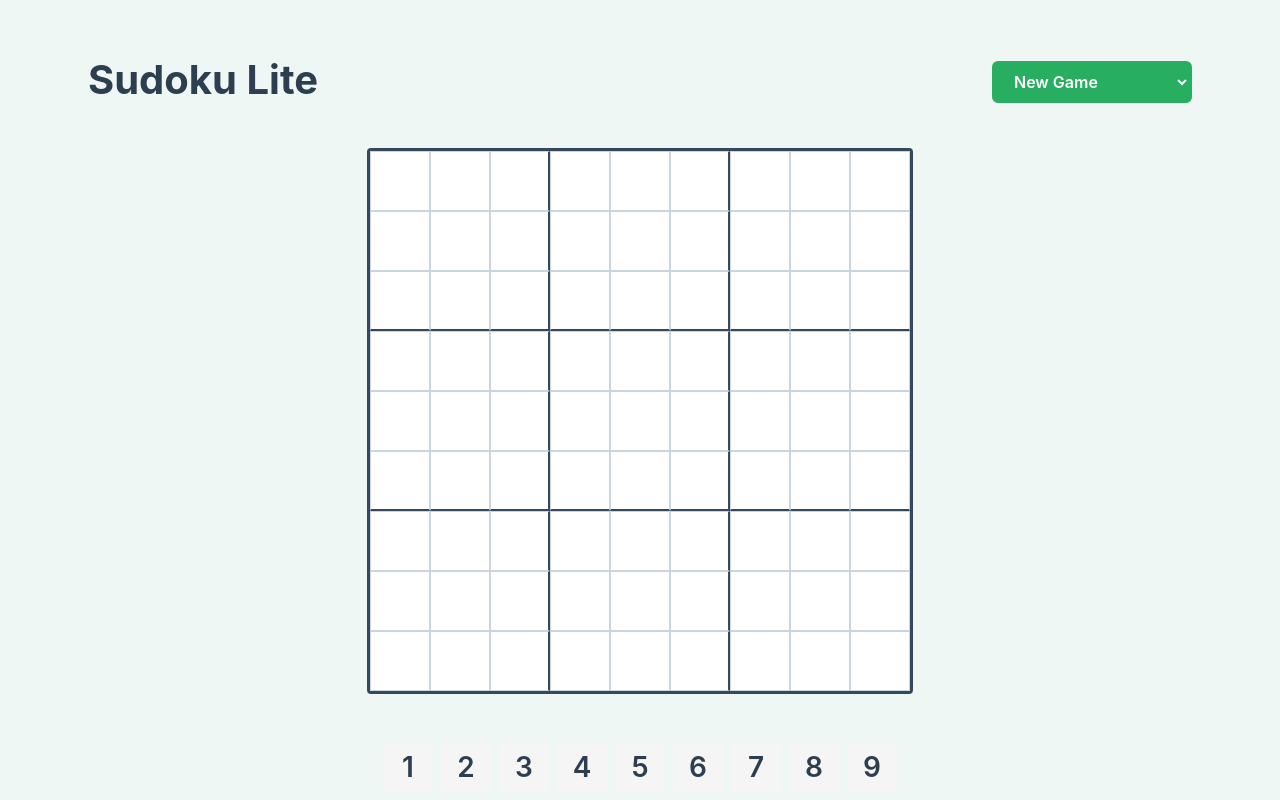
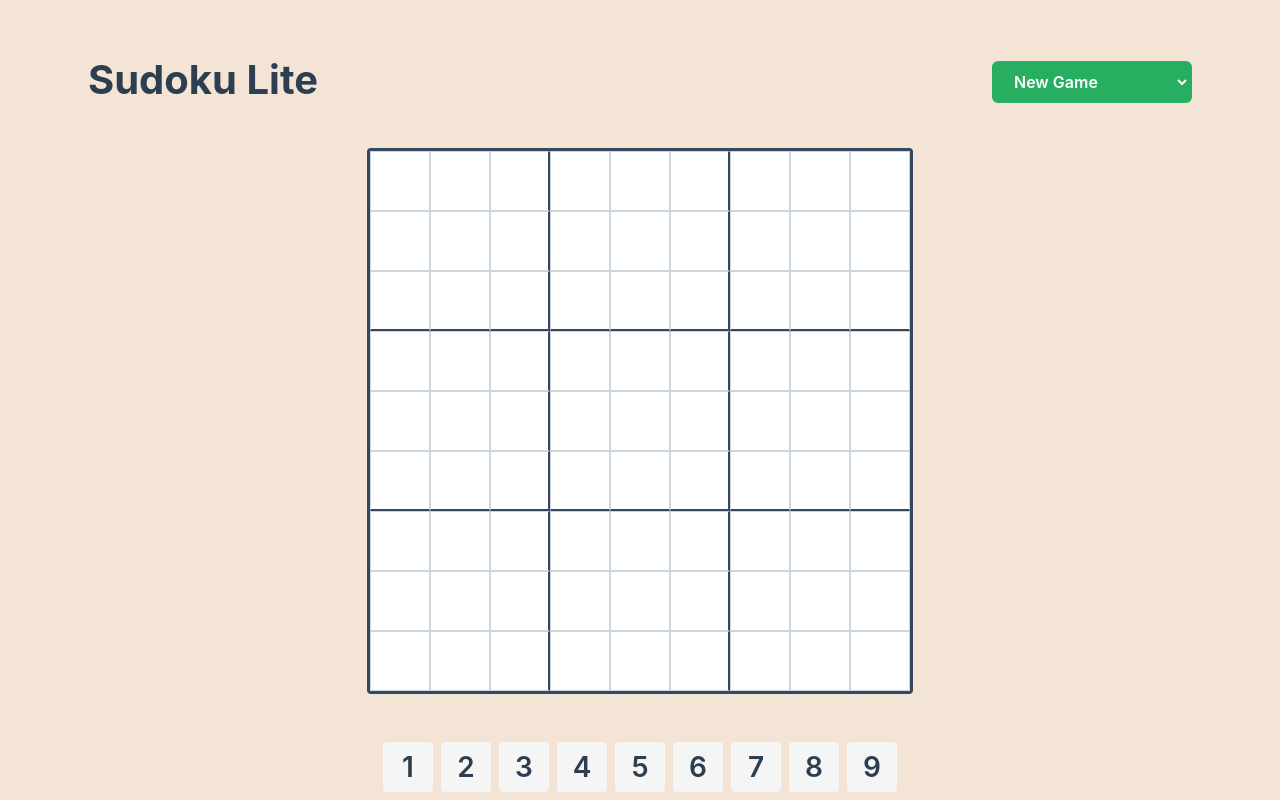
Before and after one commit to gregpuzzles1/sudoku_lite, a Vue app: page / in a window 1280 px wide. Shown: the top 800 px of the page. Built offline with nearby package versions, Linux system fonts and the light colour scheme.

Commit message:
fix: correct page background color to match design specifications

```diff
--- a/src/styles/main.css
+++ b/src/styles/main.css
@@ -3,7 +3,7 @@
 :root {
   /* Color palette */
   --color-bg: #ffffff;
-  --color-page-bg: #eef7f3;
+  --color-page-bg: #f3e4d6;
   --color-text: #2c3e50;
   --color-primary: #89CFF0;
   --color-secondary: #7b8a9b;
```
